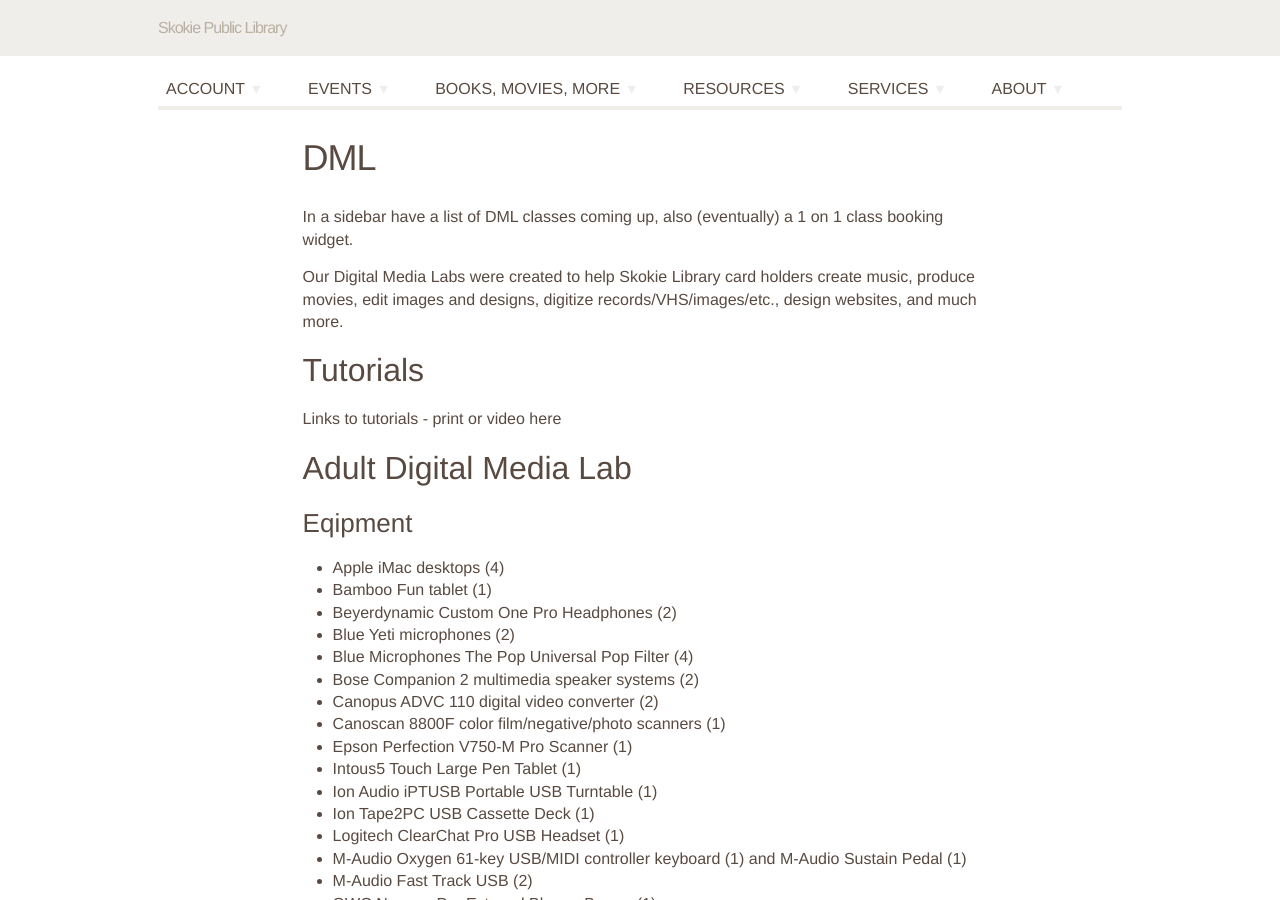
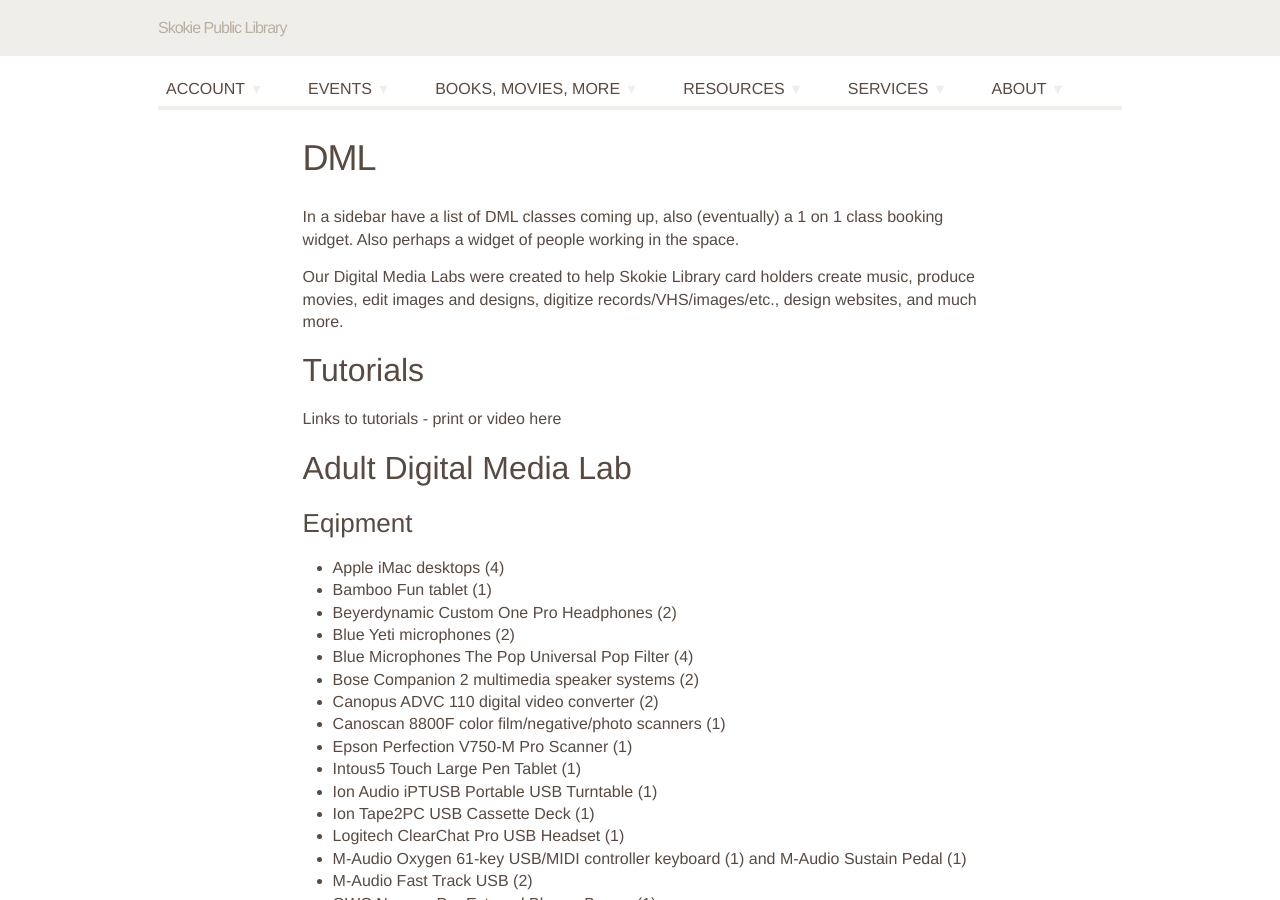
Before and after one commit to skokielibrary/spl-content, a Jekyll site: the page built from _content/mick/services--learning-labs--dml.markdown, in a window 1280 px wide and 900 px high. Built offline with Jekyll 4.4.1, drawn with Linux system fonts in a browser that asks for light colours; some web fonts are replaced.

Commit message:
Updated services--learning-labs--dml.markdown

```diff
--- a/_content/mick/services--learning-labs--dml.markdown
+++ b/_content/mick/services--learning-labs--dml.markdown
@@ -4,7 +4,7 @@ title: DML
 published: true
 ---
 
-In a sidebar have a list of DML classes coming up, also (eventually) a 1 on 1 class booking widget.
+In a sidebar have a list of DML classes coming up, also (eventually) a 1 on 1 class booking widget. Also perhaps a widget of people working in the space.
 
 Our Digital Media Labs were created to help Skokie Library card holders create music, produce movies, edit images and designs, digitize records/VHS/images/etc., design websites, and much more.
 ##Tutorials
```
